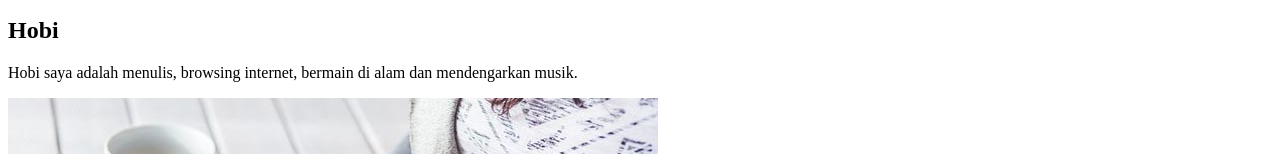
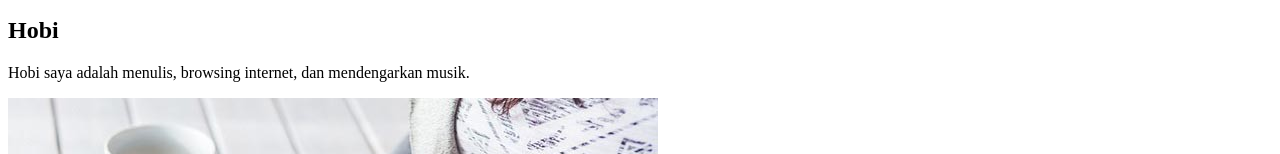
Before and after one commit to finafatihah/finafatihah.github.io, a plain HTML site: page index.html in a window 1280 px wide. Shown: the part 186-340 px from the top of the page. Drawn offline with Linux system fonts and the light colour scheme.

Commit message:
Update index.html

```diff
--- a/index.html
+++ b/index.html
@@ -9,7 +9,7 @@
 <h2>Pendidikan</h2>
 <p>Saya pernah bersekolah di TK Raudhatul Faidzin, SDN Cicadas 01, SMPN 1 Cibungbulang dan kini bersekolah di <strong>SMK-SMAK Bogor</strong> jurusan <em>Chemical Analyst.</em></p>
 <h2>Hobi</h2>
-<p>Hobi saya adalah menulis, browsing internet, bermain di alam dan mendengarkan musik.</p>
+<p>Hobi saya adalah menulis, browsing internet, dan mendengarkan musik.</p>
 <img src="img/penulis.jpg" alt="Ini gambar yang menggambarkan Hobi saya"
 </body>
 </html>
```
